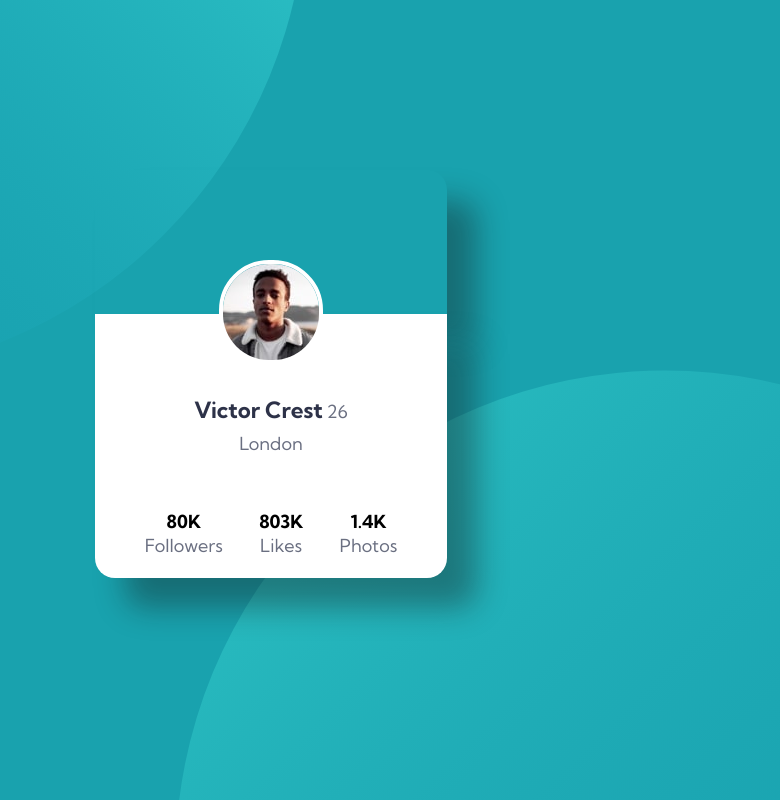
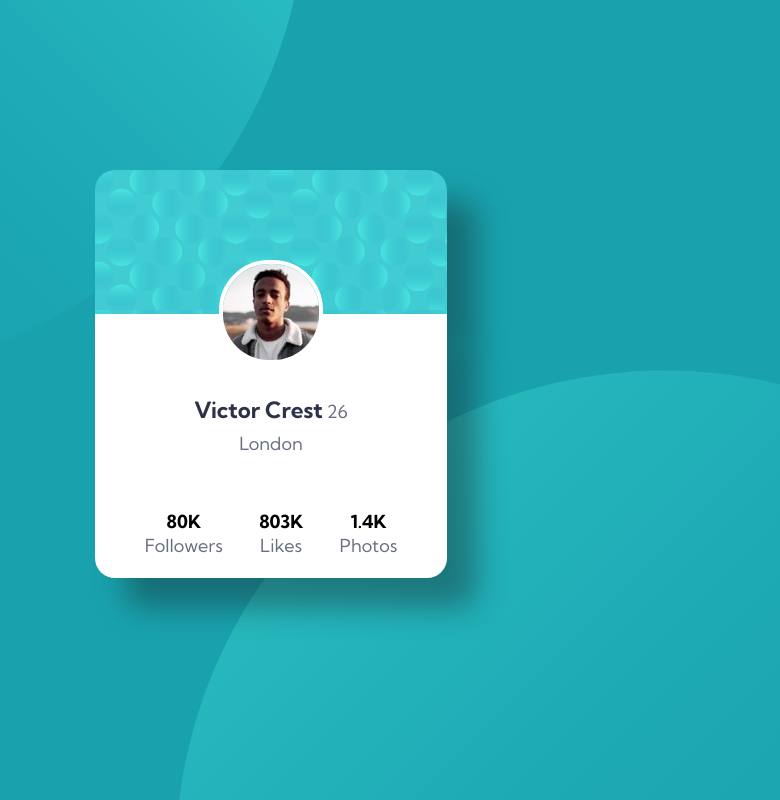
Before and after one commit to emirmoretti/profileCard, a plain HTML site: page index.html in a window 1280 px wide. Shown: the whole page, without its empty margins (369-1149 px from the left). Drawn offline with Linux system fonts and the light colour scheme.

Commit message:
last commit

```diff
--- a/css/style.css
+++ b/css/style.css
@@ -31,7 +31,7 @@ hr {
     margin: 40% auto;
 }
 .imgcontainer {
-    background: url(./images/bg-pattern-card.svg);
+    background: url(/images/bg-pattern-card.svg);
     padding-top: 2.5rem;
     border-top-left-radius: 20px;
     border-top-right-radius: 20px;
```
Also changed, not shown: 1 other file.
